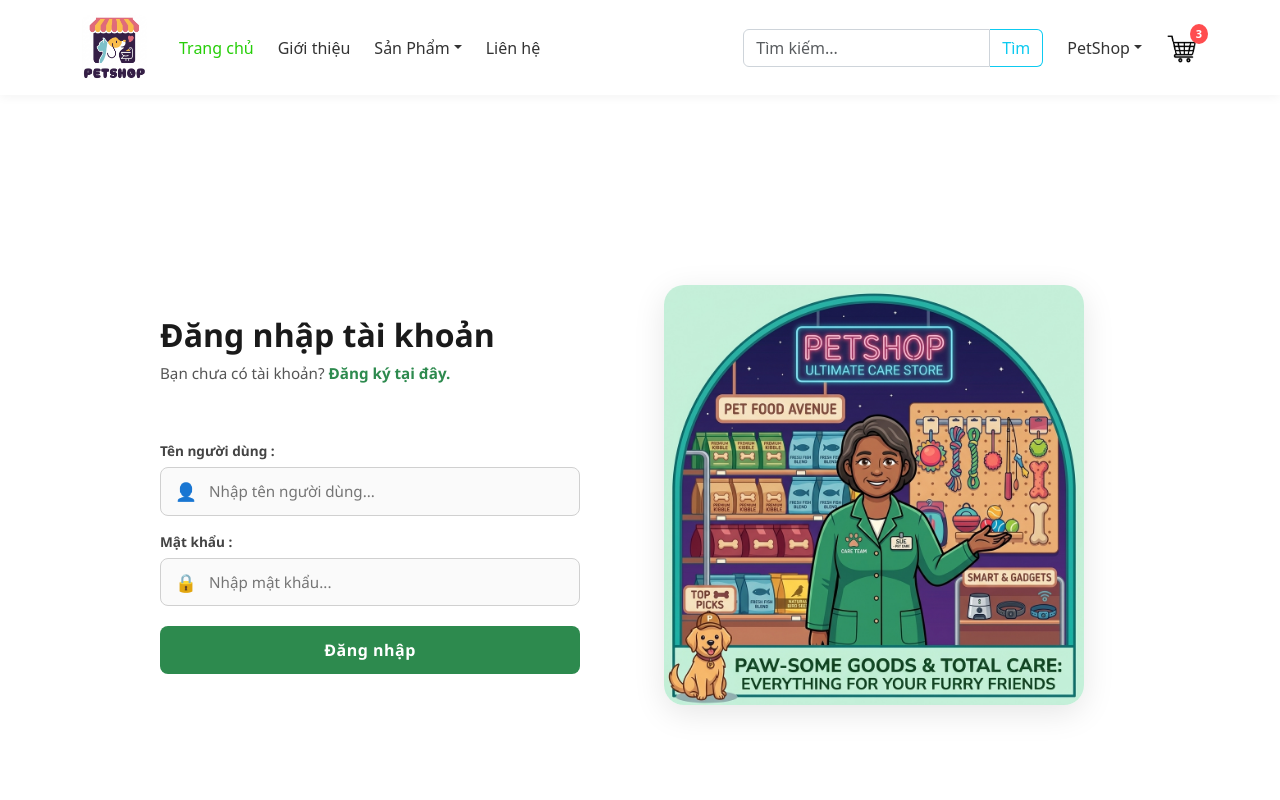
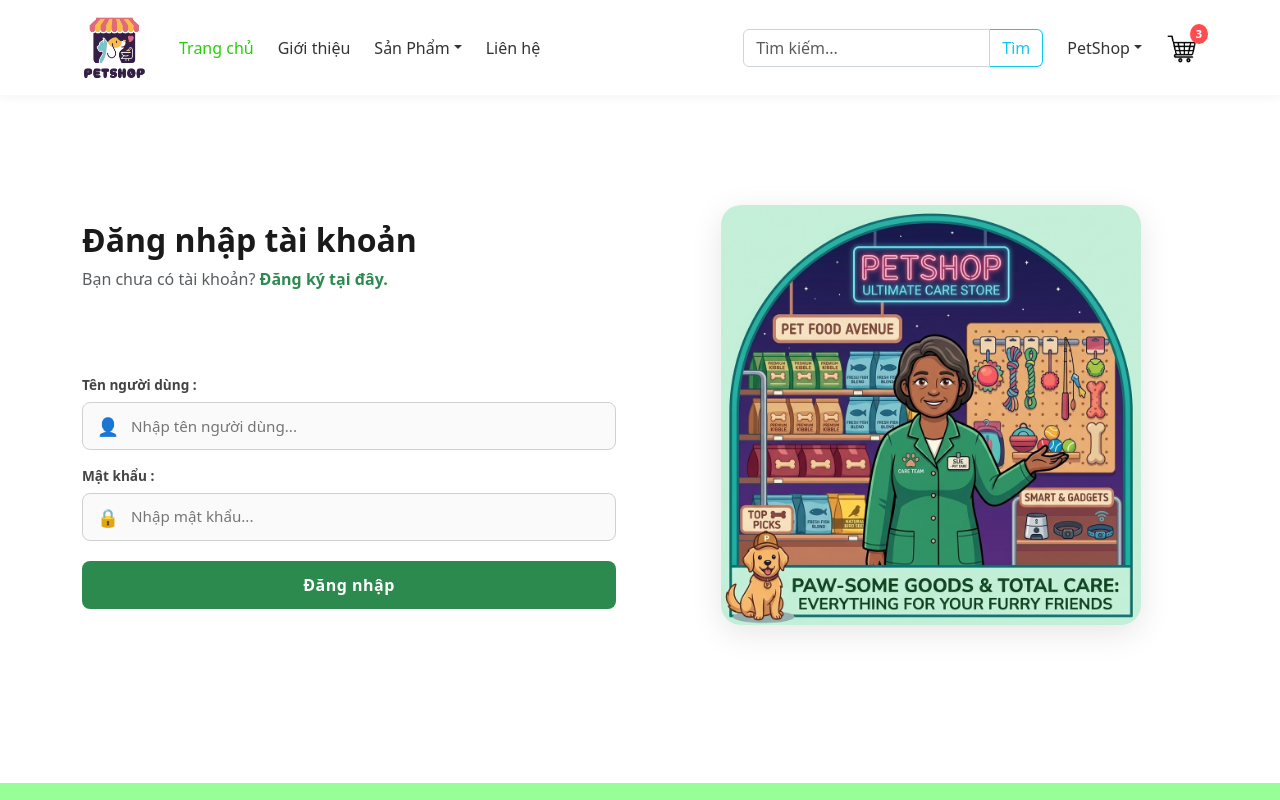
Before and after one commit to 22130243VoDaiThanhTai/PetShop_CDWeb, a React (Create React App) app in the folder client/: page /login in a window 1280 px wide. Shown: the top 800 px of the page. Built offline with nearby package versions, Linux system fonts and the light colour scheme.

Commit message:
Update: Tách css ra riêng

```diff
--- a/client/src/pages/LoginPage.tsx
+++ b/client/src/pages/LoginPage.tsx
@@ -1,134 +1,9 @@
 import React, { useState } from "react";
+import { Link } from "react-router-dom";
 import LoginImage from "../assets/LoginImage.png";
 
-// ============================================================
-// LoginPage.tsx
-// Đặt file này tại: client/src/pages/LoginPage.tsx
-// Route: <Route path="/login" element={<LoginPage />} />
-// ============================================================
-
-const styles: Record<string, React.CSSProperties> = {
-    pageWrapper: {
-        minHeight: "100vh",
-        display: "flex",
-        flexDirection: "column",
-        backgroundColor: "#ffffff",
-        fontFamily: "'Segoe UI', sans-serif",
-    },
-    main: {
-        flex: 1,
-        display: "flex",
-        alignItems: "center",
-        justifyContent: "center",
-        padding: "60px 20px",
-    },
-    container: {
-        display: "flex",
-        alignItems: "center",
-        justifyContent: "space-between",
-        gap: "48px",
-        maxWidth: "960px",
-        width: "100%",
-    },
-    formSide: {
-        flex: 1,
-        maxWidth: "420px",
-    },
-    title: {
-        fontSize: "2rem",
-        fontWeight: 700,
-        color: "#1a1a1a",
-        marginBottom: "8px",
-    },
-    registerHint: {
-        fontSize: "0.95rem",
-        color: "#555",
-        marginBottom: "20px",
-    },
-    registerLink: {
-        color: "#2d8a4e",
-        fontWeight: 600,
-        textDecoration: "none",
-    },
-    // Banner thông báo — luôn chiếm 44px, dùng visibility để không shift layout
-    alertBanner: {
-        height: "44px",
-        borderRadius: "8px",
-        display: "flex",
-        alignItems: "center",
-        paddingLeft: "14px",
-        fontSize: "0.88rem",
-        fontWeight: 600,
-        marginBottom: "16px",
-        transition: "opacity 0.2s",
-    },
-    fieldWrapper: {
-        marginBottom: "16px",
-    },
-    label: {
-        display: "block",
-        fontSize: "0.85rem",
-        fontWeight: 600,
-        color: "#444",
-        marginBottom: "6px",
-    },
-    inputGroup: {
-        display: "flex",
-        alignItems: "center",
-        border: "1.5px solid #d0d0d0",
-        borderRadius: "8px",
-        padding: "10px 14px",
-        backgroundColor: "#fafafa",
-        transition: "border-color 0.2s",
-    },
-    inputIcon: {
-        marginRight: "10px",
-        fontSize: "1.1rem",
-        color: "#888",
-    },
-    input: {
-        border: "none",
-        outline: "none",
-        background: "transparent",
-        flex: 1,
-        fontSize: "0.95rem",
-        color: "#1a1a1a",
-        width: "100%",
-    },
-    loginBtn: {
-        width: "100%",
-        padding: "12px",
-        backgroundColor: "#2d8a4e",
-        color: "#fff",
-        border: "none",
-        borderRadius: "8px",
-        fontSize: "1rem",
-        fontWeight: 700,
-        cursor: "pointer",
-        marginTop: "4px",
-        letterSpacing: "0.5px",
-        transition: "background-color 0.2s",
-    },
-    illustrationSide: {
-        flex: 1,
-        display: "flex",
-        justifyContent: "center",
-        alignItems: "center",
-    },
-    illustrationBox: {
-        width: "100%",
-        maxWidth: "420px",
-        borderRadius: "20px",
-        overflow: "hidden",
-        boxShadow: "0 8px 32px rgba(0,0,0,0.10)",
-    },
-    illustrationImg: {
-        width: "100%",
-        height: "auto",
-        display: "block",
-        objectFit: "cover",
-    },
-};
+// Import file CSS riêng biệt để dễ bảo trì
+import "../styles/LoginPage.css";
 
 const LoginPage: React.FC = () => {
     const [username, setUsername]             = useState("");
@@ -142,7 +17,6 @@ const LoginPage: React.FC = () => {
     const handleSubmit = async (e: React.FormEvent) => {
         e.preventDefault();
 
-        // ── AJAX: gọi API đăng nhập ──────────────────────────────
         setLoading(true);
         setBannerMsg("");
         try {
@@ -156,9 +30,6 @@ const LoginPage: React.FC = () => {
             if (response.ok) {
                 setBannerType("success");
                 setBannerMsg("Đăng nhập thành công! Đang chuyển hướng...");
-                // TODO: lưu token, redirect
-                // localStorage.setItem("token", data.token);
-                // navigate("/");
             } else {
                 setBannerType("error");
                 setBannerMsg(data.message || "Tên đăng nhập hoặc mật khẩu không đúng.");
@@ -171,45 +42,35 @@ const LoginPage: React.FC = () => {
         }
     };
 
-    const bannerVisible = bannerMsg !== "";
-    const bannerStyle: React.CSSProperties = {
-        ...styles.alertBanner,
-        visibility: bannerVisible ? "visible" : "hidden",
-        backgroundColor: bannerType === "error" ? "#fff5f5" : "#f0fff4",
-        border: `1.5px solid ${bannerType === "error" ? "#fc8181" : "#68d391"}`,
-        color: bannerType === "error" ? "#c53030" : "#276749",
-        height: "20px",
-    };
+    return (
+        <div className="login-page-wrapper py-5">
+            <div className="container login-container">
+                <div className="row align-items-center g-5">
 
-    return (
-        <div style={styles.pageWrapper}>
-            <main style={styles.main}>
-                <div style={styles.container}>
-
-                    {/* ── LEFT: Form ── */}
-                    <div style={styles.formSide}>
-                        <h1 style={styles.title}>Đăng nhập tài khoản</h1>
-                        <p style={styles.registerHint}>
+                    {/* ── LEFT: Form Đăng Nhập ── */}
+                    <div className="col-12 col-md-6">
+                        <h1 className="login-title">Đăng nhập tài khoản</h1>
+                        <p className="text-muted mb-4">
                             Bạn chưa có tài khoản?{" "}
-                            <a href="/register" style={styles.registerLink}>Đăng ký tại đây.</a>
+                            <Link to="/register" className="register-link">Đăng ký tại đây.</Link>
                         </p>
 
-                        {/* Banner — luôn chiếm 44px dù có hay không có thông báo */}
-                        <div style={bannerStyle}>
+                        {/* Banner thông báo lỗi / thành công */}
+                        <div
+                            className={`login-alert-banner ${
+                                bannerType === "error" ? "login-alert-error" : "login-alert-success"
+                            }`}
+                            style={{ visibility: bannerMsg ? "visible" : "hidden" }}
+                        >
                             {bannerType === "error" ? "⚠️" : "✅"}&nbsp;&nbsp;{bannerMsg}
                         </div>
 
                         <form onSubmit={handleSubmit} noValidate>
-
-                            {/* Username */}
-                            <div style={styles.fieldWrapper}>
-                                <label style={styles.label}>Tên người dùng :</label>
-                                <div style={{
-                                    ...styles.inputGroup,
-                                    borderColor: usernameActive ? "#2d8a4e" : "#d0d0d0",
-                                    backgroundColor: usernameActive ? "#fff" : "#fafafa",
-                                }}>
-                                    <span style={styles.inputIcon}>👤</span>
+                            {/* Ô nhập Tên người dùng */}
+                            <div className="login-field-wrapper">
+                                <label className="login-label">Tên người dùng :</label>
+                                <div className={`login-input-group ${usernameActive ? "focused" : ""}`}>
+                                    <span className="login-input-icon">👤</span>
                                     <input
                                         type="text"
                                         placeholder="Nhập tên người dùng..."
@@ -217,21 +78,17 @@ const LoginPage: React.FC = () => {
                                         onChange={(e) => setUsername(e.target.value)}
                                         onFocus={() => setUsernameActive(true)}
                                         onBlur={() => setUsernameActive(false)}
-                                        style={styles.input}
+                                        className="login-input-field"
                                         autoComplete="username"
                                     />
                                 </div>
                             </div>
 
-                            {/* Password */}
-                            <div style={styles.fieldWrapper}>
-                                <label style={styles.label}>Mật khẩu :</label>
-                                <div style={{
-                                    ...styles.inputGroup,
-                                    borderColor: passwordActive ? "#2d8a4e" : "#d0d0d0",
-                                    backgroundColor: passwordActive ? "#fff" : "#fafafa",
-                                }}>
-                                    <span style={styles.inputIcon}>🔒</span>
+                            {/* Ô nhập Mật khẩu */}
+                            <div className="login-field-wrapper">
+                                <label className="login-label">Mật khẩu :</label>
+                                <div className={`login-input-group ${passwordActive ? "focused" : ""}`}>
+                                    <span className="login-input-icon">🔒</span>
                                     <input
                                         type="password"
                                         placeholder="Nhập mật khẩu..."
@@ -239,41 +96,33 @@ const LoginPage: React.FC = () => {
                                         onChange={(e) => setPassword(e.target.value)}
                                         onFocus={() => setPasswordActive(true)}
                                         onBlur={() => setPasswordActive(false)}
-                                        style={styles.input}
+                                        className="login-input-field"
                                         autoComplete="current-password"
                                     />
                                 </div>
                             </div>
 
+                            {/* Nút bấm gửi form */}
                             <button
                                 type="submit"
                                 disabled={loading}
-                                style={{
-                                    ...styles.loginBtn,
-                                    ...(loading ? { opacity: 0.7, cursor: "not-allowed" } : {}),
-                                }}
-                                onMouseEnter={(e) => {
-                                    if (!loading) (e.target as HTMLButtonElement).style.backgroundColor = "#246b3e";
-                                }}
-                                onMouseLeave={(e) => {
-                                    if (!loading) (e.target as HTMLButtonElement).style.backgroundColor = "#2d8a4e";
-                                }}
+                                className="login-submit-btn"
+                                style={loading ? { opacity: 0.7, cursor: "not-allowed" } : {}}
                             >
                                 {loading ? "Đang đăng nhập..." : "Đăng nhập"}
                             </button>
-
                         </form>
                     </div>
 
-                    {/* ── RIGHT: Illustration ── */}
-                    <div style={styles.illustrationSide}>
-                        <div style={styles.illustrationBox}>
-                            <img src={LoginImage} alt="PetShop" style={styles.illustrationImg} />
+                    {/* ── RIGHT: Ảnh Minh Họa ── */}
+                    <div className="col-12 col-md-6 d-flex justify-content-center">
+                        <div className="login-illustration-box">
+                            <img src={LoginImage} alt="PetShop Illustration" className="login-illustration-img" />
                         </div>
                     </div>
 
                 </div>
-            </main>
+            </div>
         </div>
     );
 };
--- /dev/null
+++ b/client/src/styles/LoginPage.css
@@ -0,0 +1,142 @@
+/* =========================================================================
+   STYLE DÀNH RIÊNG CHO TRANG ĐĂNG NHẬP (LoginPage.css)
+   ========================================================================= */
+
+.login-page-wrapper {
+    min-height: 80vh;
+    display: flex;
+    align-items: center;
+    justify-content: center;
+    background-color: #ffffff;
+}
+
+.login-container {
+    max-width: 960px;
+    width: 100%;
+}
+
+.login-title {
+    font-size: 2rem;
+    color: #1a1a1a;
+    font-weight: 700;
+    margin-bottom: 8px;
+}
+
+.register-link {
+    color: #2d8a4e;
+    font-weight: 600;
+    text-decoration: none;
+    transition: color 0.2s;
+}
+
+.register-link:hover {
+    color: #1e5c33;
+    text-decoration: underline;
+}
+
+/* Banner thông báo lỗi / thành công */
+.login-alert-banner {
+    height: 44px;
+    border-radius: 8px;
+    display: flex;
+    align-items: center;
+    padding-left: 14px;
+    font-size: 0.88rem;
+    font-weight: 600;
+    margin-bottom: 16px;
+    transition: all 0.2s ease;
+}
+
+.login-alert-error {
+    background-color: #fff5f5;
+    border: 1.5px solid #fc8181;
+    color: #c53030;
+}
+
+.login-alert-success {
+    background-color: #f0fff4;
+    border: 1.5px solid #68d391;
+    color: #276749;
+}
+
+/* Các ô nhập liệu Input */
+.login-field-wrapper {
+    margin-bottom: 16px;
+}
+
+.login-label {
+    display: block;
+    font-size: 0.85rem;
+    font-weight: 600;
+    color: #444;
+    margin-bottom: 6px;
+}
+
+.login-input-group {
+    display: flex;
+    align-items: center;
+    border: 1.5px solid #d0d0d0;
+    border-radius: 8px;
+    padding: 10px 14px;
+    background-color: #fafafa;
+    transition: all 0.2s ease-in-out;
+}
+
+/* Hiệu ứng khi bấm click vào ô nhập liệu (Focus) */
+.login-input-group.focused {
+    border-color: #2d8a4e !important;
+    background-color: #ffffff !important;
+    box-shadow: 0 0 0 3px rgba(45, 138, 78, 0.15);
+}
+
+.login-input-icon {
+    margin-right: 10px;
+    font-size: 1.1rem;
+    color: #888;
+}
+
+.login-input-field {
+    border: none;
+    outline: none;
+    background: transparent;
+    flex: 1;
+    font-size: 0.95rem;
+    color: #1a1a1a;
+    width: 100%;
+}
+
+/* Nút bấm Đăng nhập */
+.login-submit-btn {
+    width: 100%;
+    padding: 12px;
+    background-color: #2d8a4e;
+    color: #ffffff;
+    border: none;
+    border-radius: 8px;
+    font-size: 1rem;
+    font-weight: 700;
+    cursor: pointer;
+    margin-top: 4px;
+    letter-spacing: 0.5px;
+    transition: background-color 0.2s, opacity 0.2s;
+}
+
+.login-submit-btn:hover:not(:disabled) {
+    background-color: #246b3e;
+}
+
+/* Khung ảnh minh họa bên phải */
+.login-illustration-box {
+    width: 100%;
+    max-width: 420px;
+    border-radius: 20px;
+    overflow: hidden;
+    box-shadow: 0 8px 32px rgba(0, 0, 0, 0.1);
+}
+
+.login-illustration-img {
+    width: 100%;
+    height: auto;
+    display: block;
+    object-fit: cover;
+}
```
